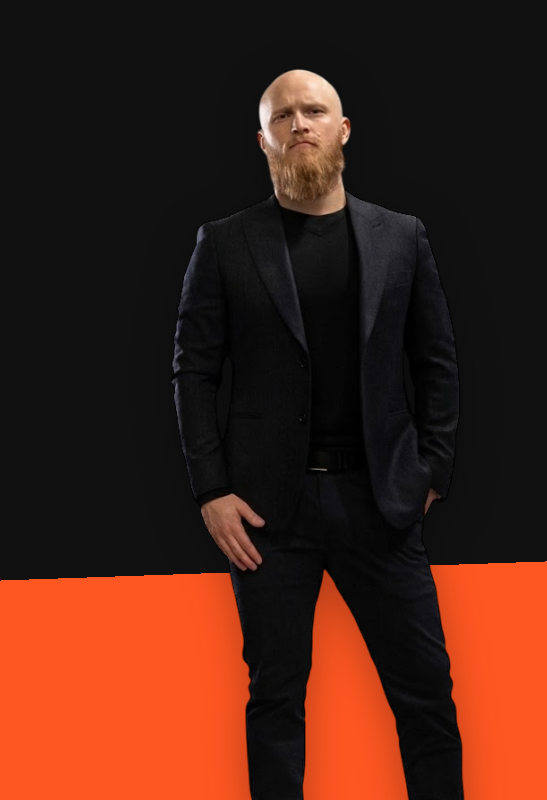
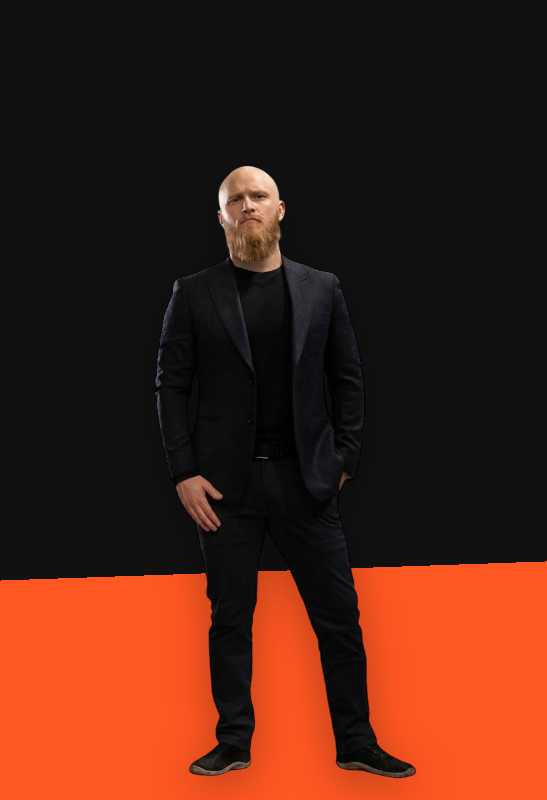
Before and after one commit to sjkarjalainen/sjkcv, a plain HTML site: page docs/index.html in a window 1280 px wide. Shown: the top 800 px of the page, 0-547 px from the left. Drawn offline with Linux system fonts and the light colour scheme.

Commit message:
Update profile image size and position in index.html
Adjusted profile image dimensions and positioning for better layout.

```diff
--- a/docs/index.html
+++ b/docs/index.html
@@ -67,18 +67,22 @@
             justify-content: flex-end; /* Työntää sisällön alas */
         }
 
-       /* KUVA TYÖPÖYDÄLLÄ - SÄÄDETTY KOKO */
+     /* KUVA TYÖPÖYDÄLLÄ - PIENENNETTY KOKO */
 .profile-image-container {
     position: absolute;
-    /* Nostetaan vähemmän kuin äsken, jotta pää ei osu kattoon */
-    top: -8vh;
-    left: -2vw; /* Hieman vähemmän vasemmalle */
+    /* Lasketaan kuvaa alemmas, jotta se "seisoo" tukevammin oranssilla */
+    top: 5vh;
+    left: 0;
 
-    /* Pienennetään hieman edellisestä kokeilusta */
-    height: 120vh;
-    width: 48vw; /* Oli 60vw -> Nyt maltillisempi */
+    /* Pienennetään korkeutta, koska leveys pienenee */
+    height: 90vh;
 
-    max-width: none;
+    /* Pienennetään leveyttä merkittävästi */
+    width: 35vw;
+
+    /* Asetetaan maksimileveys pikseleinä, jotta kuva ei kasva liikaa isoilla näytöillä */
+    max-width: 500px;
+
     z-index: 1;
     pointer-events: none;
     display: flex;
```
